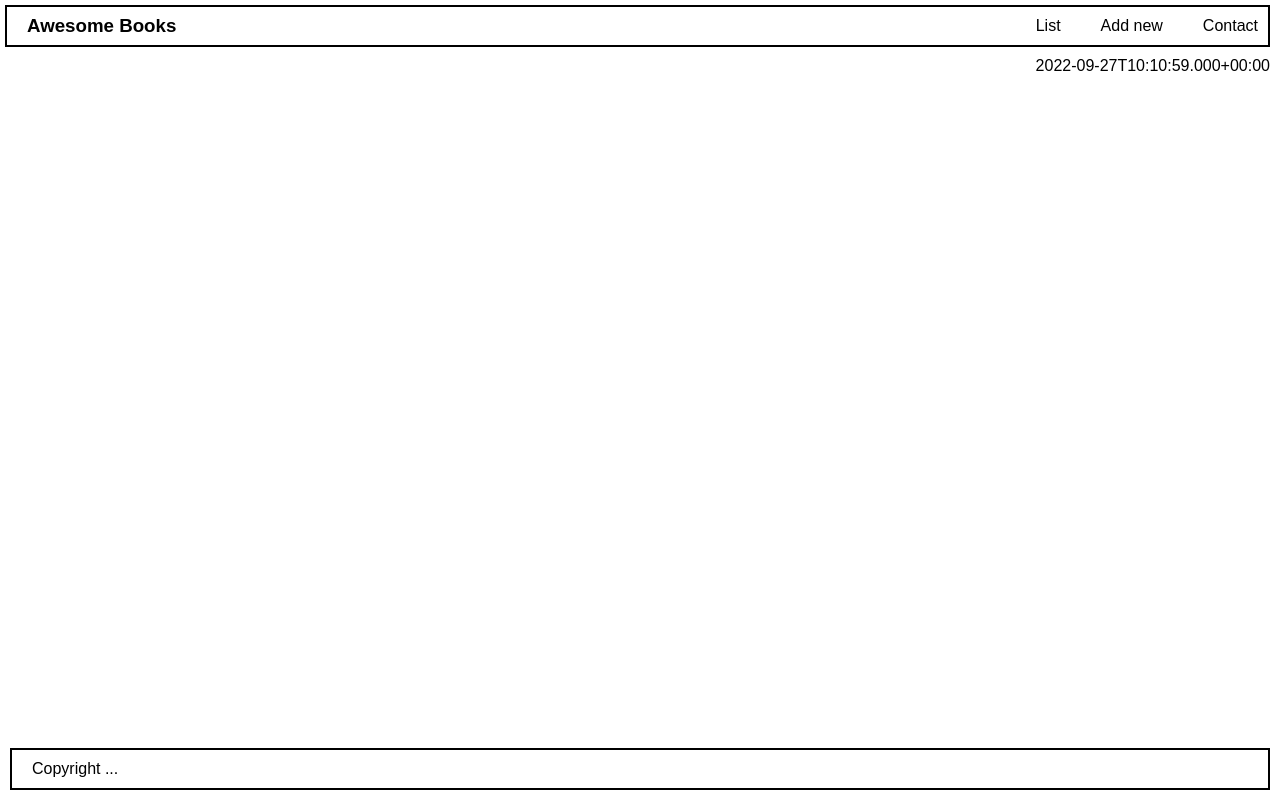
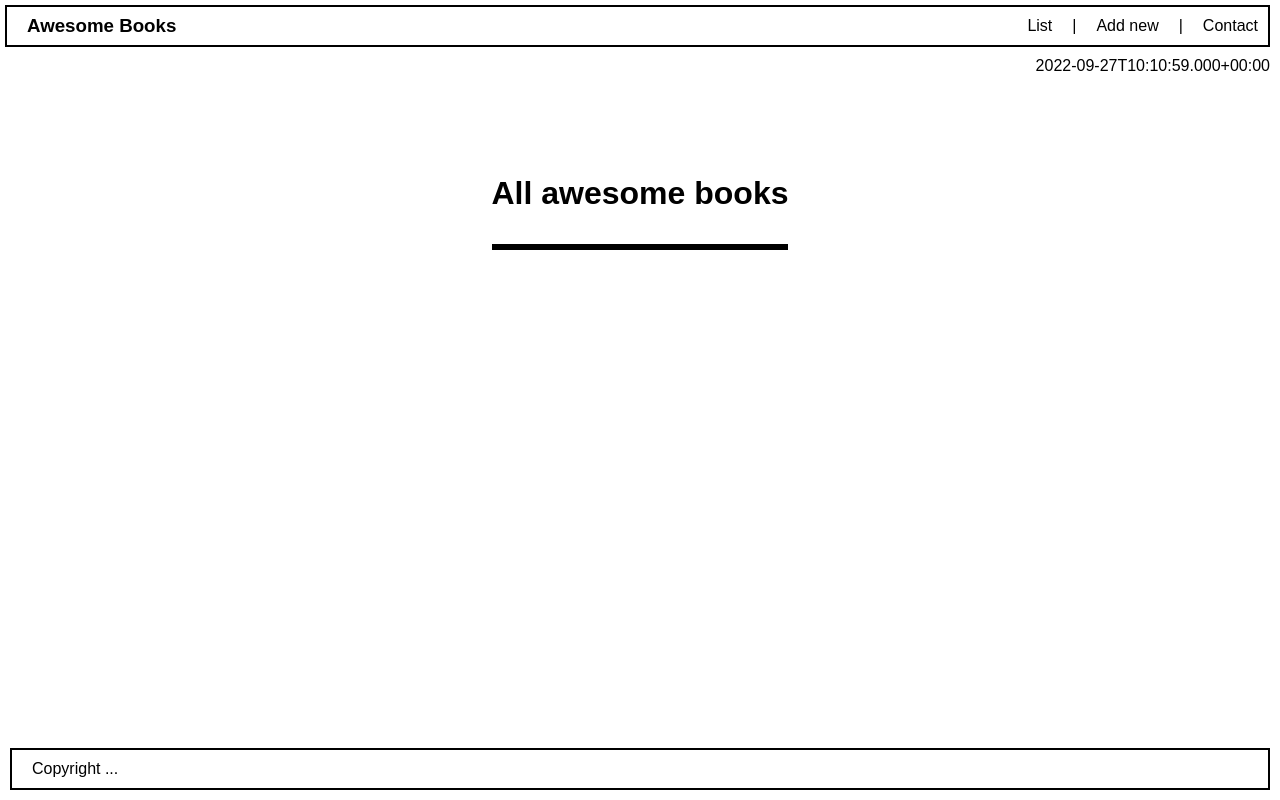
Before and after one commit to LIBERCOSOFT/awesome-books, a website with bundled scripts: page index.html in a window 1280 px wide. Built offline with nearby package versions, Linux system fonts and the light colour scheme.

Commit message:
Update styles and read me file

```diff
--- a/index.css
+++ b/index.css
@@ -13,7 +13,11 @@ main {
   text-align: center;
 }
 
-h1,
+h1 {
+  font-size: 2em;
+  margin-bottom: 1em;
+}
+
 h2 {
   font-size: 32px;
 }
@@ -49,6 +53,10 @@ a {
   display: flex;
   justify-content: end;
   margin: 0 10px 100px 10px;
+}
+
+.books {
+  border: 3px solid #000;
 }
 
 .book-item {
--- a/index.html
+++ b/index.html
@@ -17,11 +17,11 @@
           <li class="list-btn">
             <a class="list-color" href="#book-list">List</a>
           </li>
-          <li class="vector"></li>
+          <li class="vector">|</li>
           <li class="add-new-btn">
             <a class="add-color" href="#add-book-form">Add new</a>
           </li>
-          <li class="vector"></li>
+          <li class="vector">|</li>
           <li class="contact-btn">
             <a class="contact-color" href="#contact-info">Contact</a>
           </li>
@@ -31,7 +31,12 @@
     <div class="date"></div>
 
     <main>
-      <div class="books"></div>
+      <section class="book-list">
+        <header>
+          <h1>All awesome books</h1>
+        </header>
+        <div class="books"></div>
+      </section>
       <section class="add-book-form hide">
         <h2>Add a new book</h2>
         <form class="form" id="add-book-form">
--- a/modules/topNavListeners.js
+++ b/modules/topNavListeners.js
@@ -1,6 +1,6 @@
 const addBookForm = document.querySelector ('.add-book-form');
 const contactInfo = document.querySelector ('.contact-info');
-const books = document.querySelector ('.books');
+const books = document.querySelector ('.book-list');
 const listColor = document.querySelector ('.list-color');
 const addColor = document.querySelector ('.add-color');
 const contactColor = document.querySelector ('.contact-color');
```
Also changed, not shown: README.md, awesome_book.png (added).
